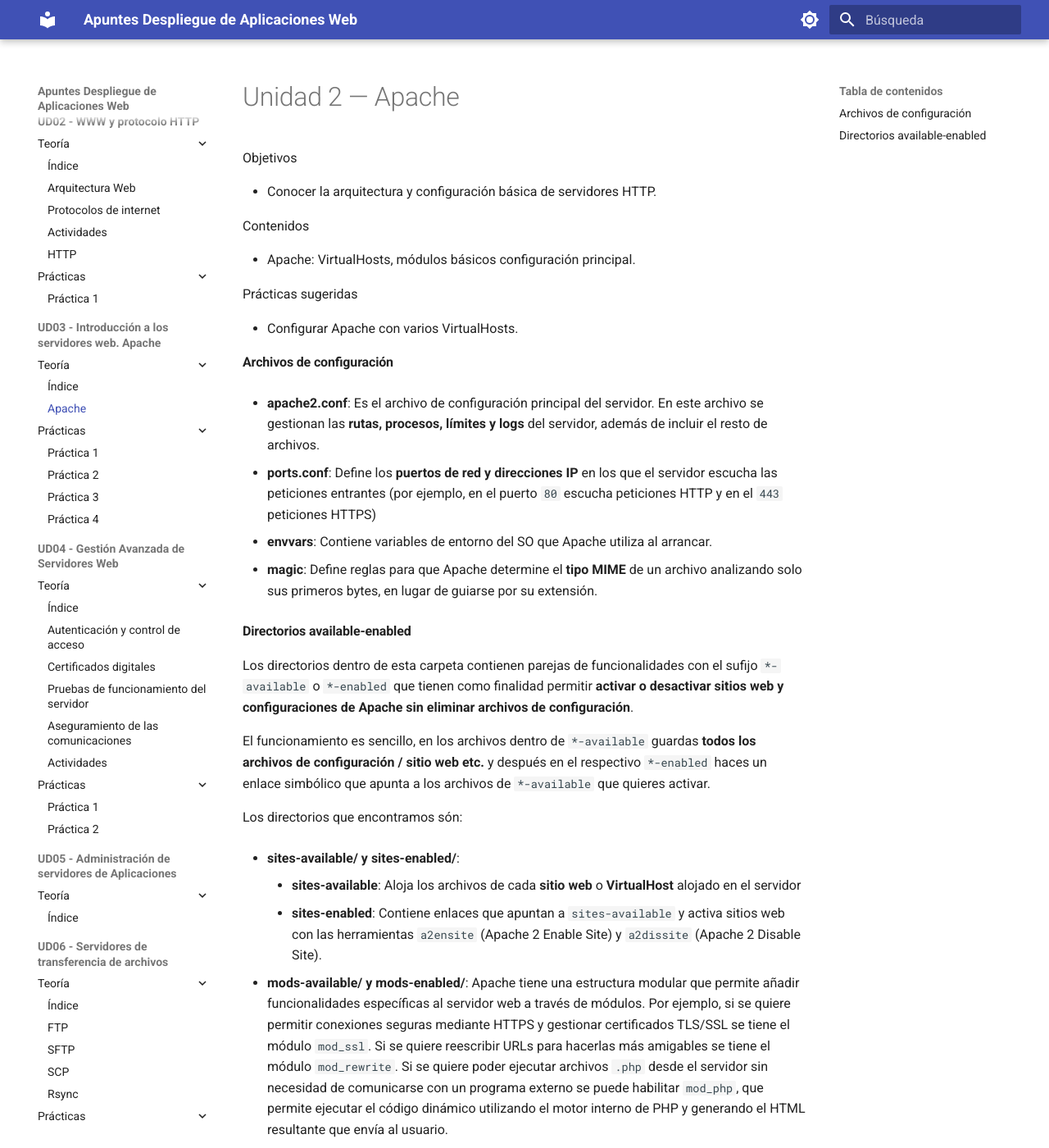
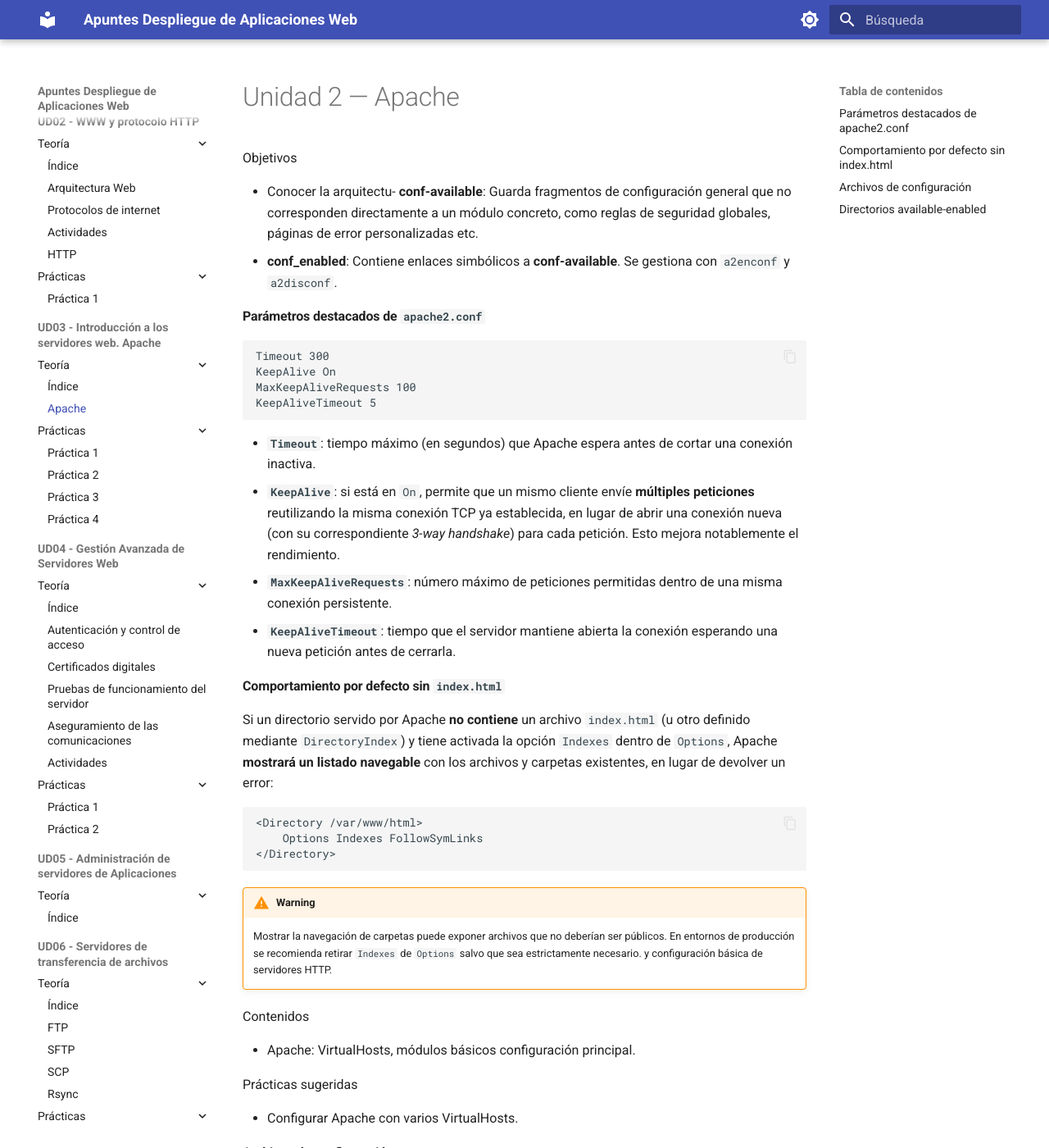
Before and after one commit to ELGRAO-Despliegue2026/Apuntes-Despliegue-de-Aplicaciones-Web, an MkDocs documentation site: the page built from docs/UD03 - Introducción a servidores Web. Apache/2. Apache.md, in a window 1280 px wide and 1400 px high. Shown: the whole window at 82% size. Built offline with MkDocs 1.6.1 and Material for MkDocs 9.7.7, drawn with Linux system fonts in a browser that asks for light colours; some of the changed text lies outside the part shown.

Commit message:
Añadido contenido examen

````diff
--- a/docs/UD03 - Introducción a servidores Web. Apache/2. Apache.md
+++ b/docs/UD03 - Introducción a servidores Web. Apache/2. Apache.md
@@ -2,7 +2,35 @@
 
 Objetivos
 
-- Conocer la arquitectura y configuración básica de servidores HTTP.
+- Conocer la arquitectu- **conf-available**: Guarda fragmentos de configuración general que no corresponden directamente a un módulo concreto, como reglas de seguridad globales, páginas de error personalizadas etc.
+- **conf_enabled**: Contiene enlaces simbólicos a **conf-available**. Se gestiona con `a2enconf` y `a2disconf`.
+
+#### Parámetros destacados de `apache2.conf`
+
+```text
+Timeout 300
+KeepAlive On
+MaxKeepAliveRequests 100
+KeepAliveTimeout 5
+```
+
+- **`Timeout`**: tiempo máximo (en segundos) que Apache espera antes de cortar una conexión inactiva.
+- **`KeepAlive`**: si está en `On`, permite que un mismo cliente envíe **múltiples peticiones** reutilizando la misma conexión TCP ya establecida, en lugar de abrir una conexión nueva (con su correspondiente *3-way handshake*) para cada petición. Esto mejora notablemente el rendimiento.
+- **`MaxKeepAliveRequests`**: número máximo de peticiones permitidas dentro de una misma conexión persistente.
+- **`KeepAliveTimeout`**: tiempo que el servidor mantiene abierta la conexión esperando una nueva petición antes de cerrarla.
+
+#### Comportamiento por defecto sin `index.html`
+
+Si un directorio servido por Apache **no contiene** un archivo `index.html` (u otro definido mediante `DirectoryIndex`) y tiene activada la opción `Indexes` dentro de `Options`, Apache **mostrará un listado navegable** con los archivos y carpetas existentes, en lugar de devolver un error:
+
+```text
+<Directory /var/www/html>
+    Options Indexes FollowSymLinks
+</Directory>
+```
+
+!!! warning
+    Mostrar la navegación de carpetas puede exponer archivos que no deberían ser públicos. En entornos de producción se recomienda retirar `Indexes` de `Options` salvo que sea estrictamente necesario. y configuración básica de servidores HTTP.
 
 Contenidos
 
@@ -18,6 +46,18 @@
 - **apache2.conf**: Es el archivo de configuración principal del servidor. En este archivo se gestionan las **rutas, procesos, límites y logs** del servidor, además de incluir el resto de archivos.
 
 - **ports.conf**: Define los **puertos de red y direcciones IP** en los que el servidor escucha las peticiones entrantes (por ejemplo, en el puerto `80` escucha peticiones HTTP y en el `443` peticiones HTTPS)
+
+Dentro de `ports.conf` la directiva que realmente **añade un puerto de escucha** es `Listen`:
+
+```text
+Listen 80
+
+<IfModule ssl_module>
+    Listen 443
+</IfModule>
+```
+
+Para añadir un nuevo puerto de escucha (por ejemplo `8080`), basta con añadir una línea `Listen 8080` en este fichero y declarar después un `VirtualHost` que escuche en `*:8080`.
 
 - **envvars**: Contiene variables de entorno del SO que Apache utiliza al arrancar.
 
````
Also changed, not shown: docs/UD02 - WWW y protocolo HTTP/3. Protocolos de internet.md (+41 -0 lines), docs/UD02 - WWW y protocolo HTTP/5. HTTP.md (+8 -0 lines), docs/UD03 - Introducción a servidores Web. Apache/Práctica 4.md (line endings or trailing spaces), 1 other file.
